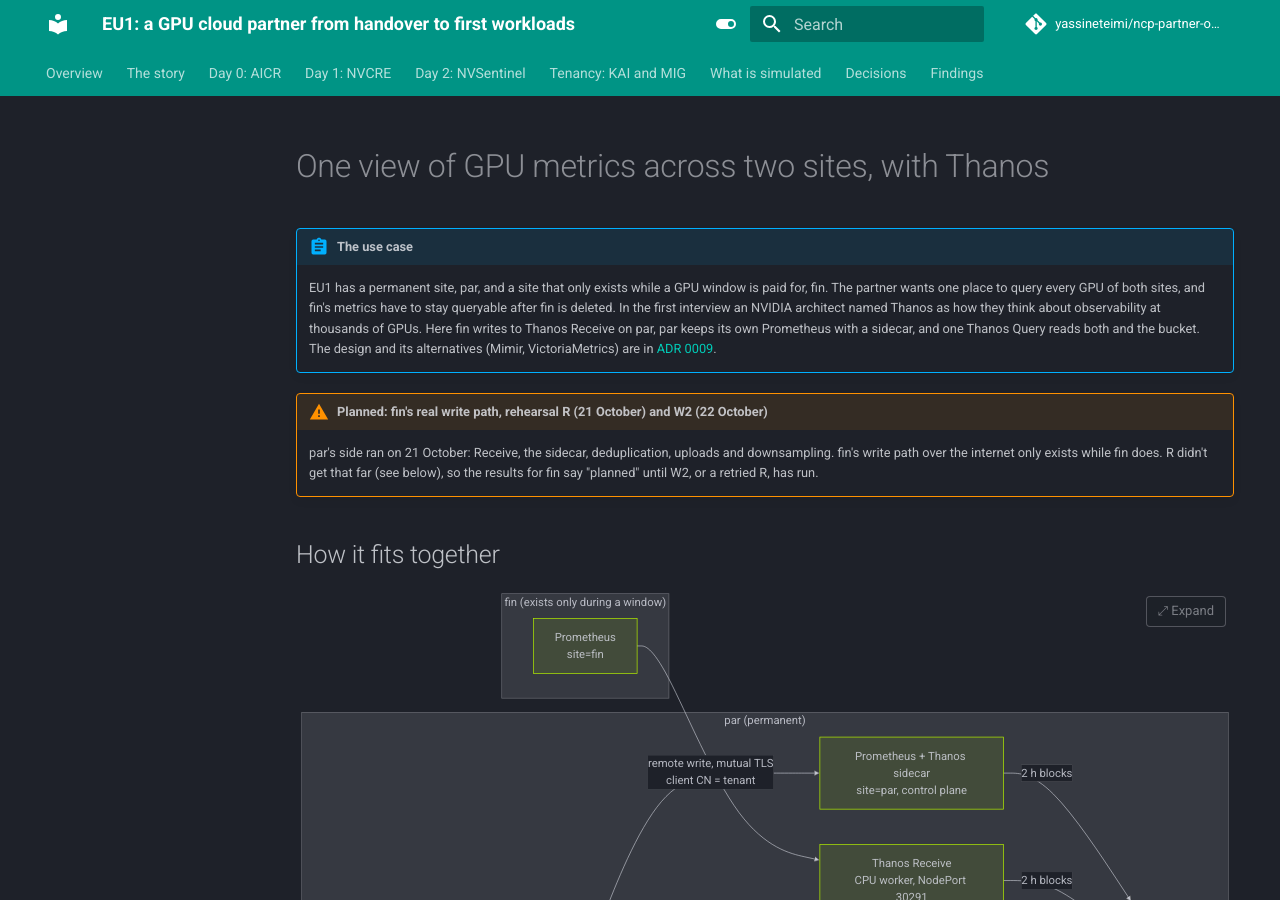
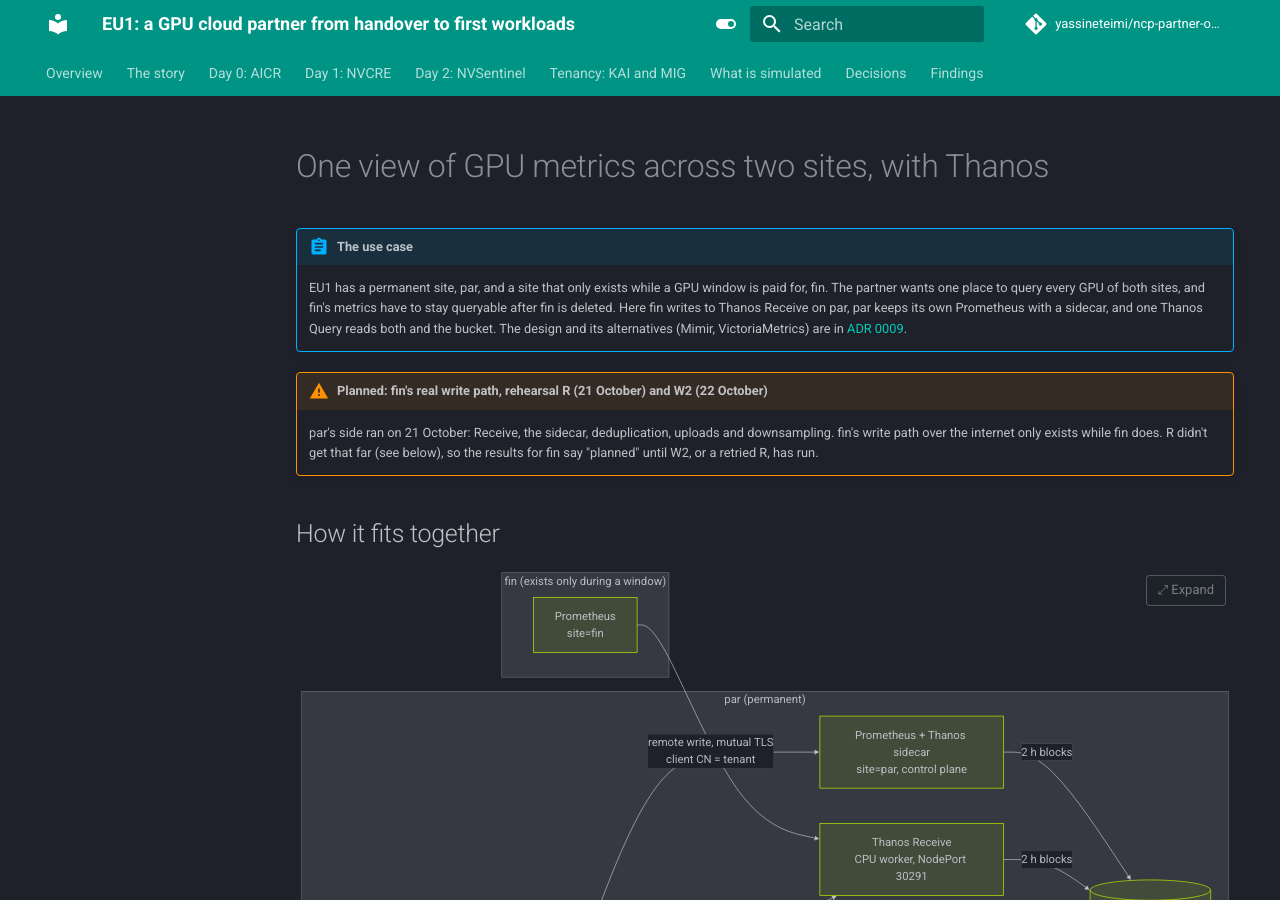
Before and after one commit to yassineteimi/ncp-partner-onboarding, an MkDocs documentation site: the page built from docs/30-metrics-across-sites.md, in a window 1280 px wide and 900 px high. Built offline with MkDocs 1.6.1 and Material for MkDocs 9.7.7, drawn with Linux system fonts in a browser that asks for light colours; comment, search, counter and statistics services are not loaded.

Commit message:
Drop the interview reference from ADR 0009 and the use case 6 page
Yassine's decision: a private conversation doesn't belong in the public
docs. ADR 0009 now just says Thanos was the starting point.

```diff
--- a/docs/30-metrics-across-sites.md
+++ b/docs/30-metrics-across-sites.md
@@ -3,9 +3,7 @@
 !!! abstract "The use case"
     EU1 has a permanent site, par, and a site that only exists while a GPU window is
     paid for, fin. The partner wants one place to query every GPU of both sites, and
-    fin's metrics have to stay queryable after fin is deleted. In the first interview an
-    NVIDIA architect named Thanos as how they think about observability at thousands of
-    GPUs. Here fin writes to Thanos Receive on par, par keeps its own Prometheus with a
+    fin's metrics have to stay queryable after fin is deleted. Here fin writes to Thanos Receive on par, par keeps its own Prometheus with a
     sidecar, and one Thanos Query reads both and the bucket. The design and its
     alternatives (Mimir, VictoriaMetrics) are in [ADR 0009](adr/0009-metrics-across-sites.md).
 
```
Also changed, not shown: docs/adr/0009-metrics-across-sites.md (+1 -1 lines).
